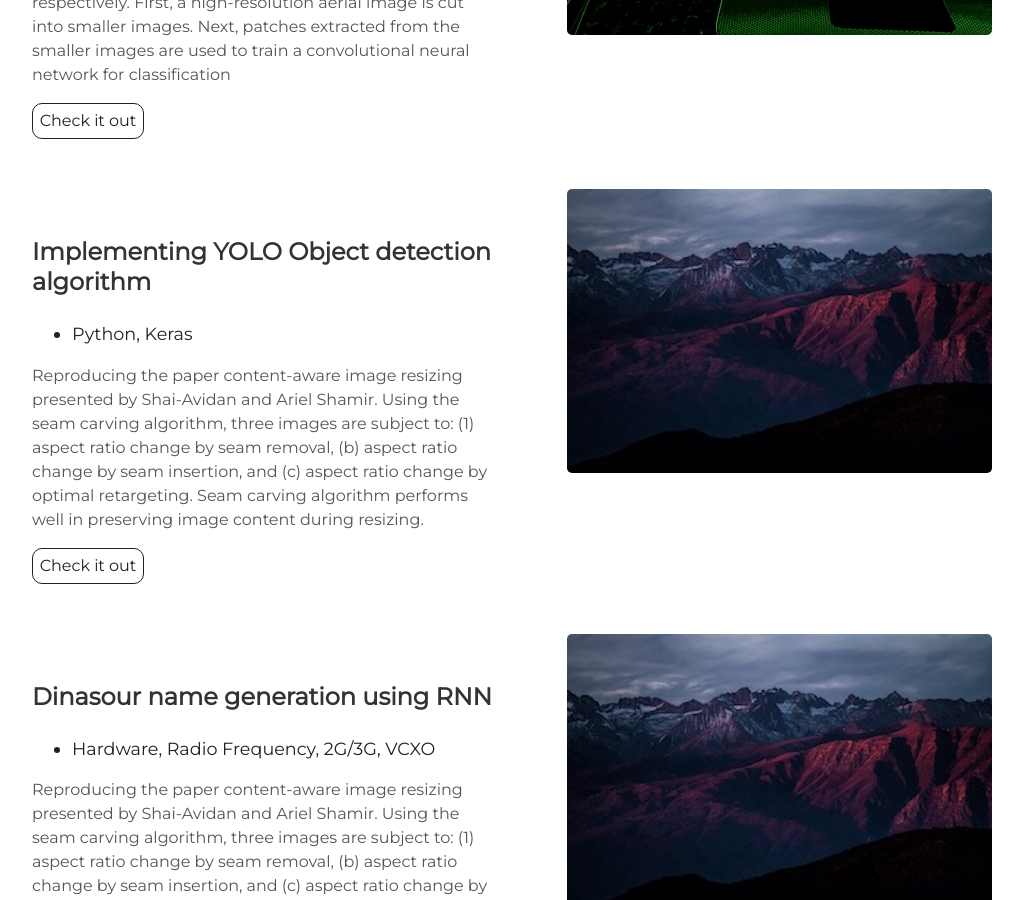
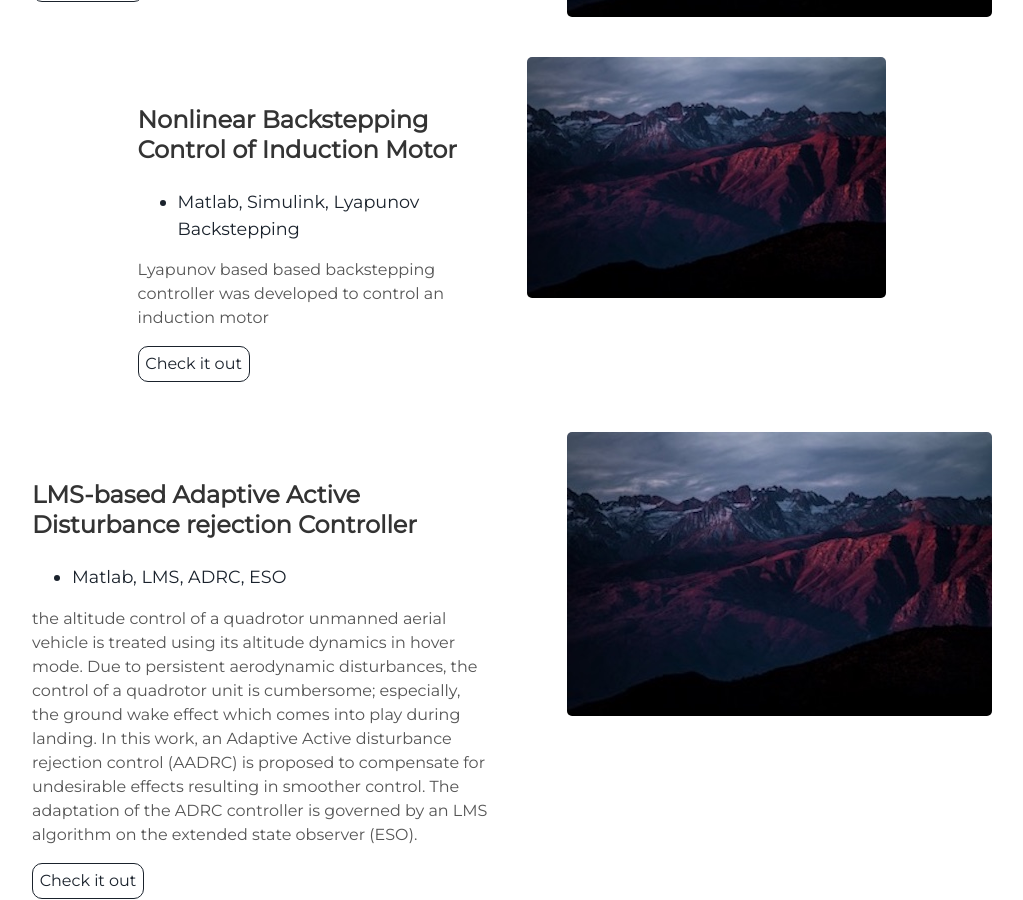
Before and after one commit to kbmajeed/kbmajeed.github.io, a Jekyll site: the page built from index.html, in a window 1280 px wide and 900 px high, scrolled down 7071 px. Shown: the whole window, without its empty margins (128-1151 px from the left). Built offline with Jekyll 4.4.1, drawn with Linux system fonts in a browser that asks for light colours; some of the changed text lies outside the part shown.

Commit message:
Update projects.html

```diff
--- a/_includes/projects.html
+++ b/_includes/projects.html
@@ -1,130 +1,13 @@
-<div class="user-details">
-  <h1> Featured Projects </h1>
-</div>
-<div class="user-projects">
-  <div class="images-right">
-    <img alt="mountains" src="{{ "/assets/img/mountains.jpg" | prepend: site.baseurl }}" />
-  </div>
-  <div class="contents">
-    <h3> Viola Jones Face Detection (with Boosting) </h3>
-    <ul>
-      <li> Python, OpenCV, Numpy </li>
-    </ul>
-    <p>Exposure fusion is a technique that creates a single image with optimal detail from a set of multi-exposed images.
-        As developed by Tom Mertens et al., the proposed algorithm computes relevant quality measures; Contrast, Saturation, and Well-Exposedness.
-These measures are then combined to create a weight map used to blend each of the multi-exposed images to a single image with best exposure.
-</p>
-    <a class="project-link" href="https://github.com/kbmajeed/SeaLionVision">Check it out</a>
-  </div>
-</div>
-
 
 <div class="user-details">
   <h1> Featured Projects </h1>
 </div>
-<div class="user-projects">
-  <div class="images-right">
-    <img alt="mountains" src="{{ "/assets/img/mountains.jpg" | prepend: site.baseurl }}" />
-  </div>
-  <div class="contents">
-    <h3> Optical Flow (Lucas Kanade) Algorithm </h3>
-    <ul>
-      <li> Python, OpenCV, Numpy </li>
-    </ul>
-    <p>Exposure fusion is a technique that creates a single image with optimal detail from a set of multi-exposed images.
-        As developed by Tom Mertens et al., the proposed algorithm computes relevant quality measures; Contrast, Saturation, and Well-Exposedness.
-These measures are then combined to create a weight map used to blend each of the multi-exposed images to a single image with best exposure.
-</p>
-    <a class="project-link" href="https://github.com/kbmajeed/SeaLionVision">Check it out</a>
-  </div>
-</div>
-
-<div class="user-details">
-  <h1> Featured Projects </h1>
-</div>
-<div class="user-projects">
-  <div class="images-right">
-    <img alt="mountains" src="{{ "/assets/img/mountains.jpg" | prepend: site.baseurl }}" />
-  </div>
-  <div class="contents">
-    <h3> Q-learning for Navigation </h3>
-    <ul>
-      <li> Python, Numpy </li>
-    </ul>
-    <p>Exposure fusion is a technique that creates a single image with optimal detail from a set of multi-exposed images.
-        As developed by Tom Mertens et al., the proposed algorithm computes relevant quality measures; Contrast, Saturation, and Well-Exposedness.
-These measures are then combined to create a weight map used to blend each of the multi-exposed images to a single image with best exposure.
-</p>
-    <a class="project-link" href="https://github.com/kbmajeed/SeaLionVision">Check it out</a>
-  </div>
-</div>
-
-<div class="user-details">
-  <h1> Featured Projects </h1>
-</div>
-<div class="user-projects">
-  <div class="images-right">
-    <img alt="mountains" src="{{ "/assets/img/mountains.jpg" | prepend: site.baseurl }}" />
-  </div>
-  <div class="contents">
-    <h3> Object Tracking using Particle Filter </h3>
-    <ul>
-      <li> Python, OpenCV, Numpy </li>
-    </ul>
-    <p>Exposure fusion is a technique that creates a single image with optimal detail from a set of multi-exposed images.
-        As developed by Tom Mertens et al., the proposed algorithm computes relevant quality measures; Contrast, Saturation, and Well-Exposedness.
-These measures are then combined to create a weight map used to blend each of the multi-exposed images to a single image with best exposure.
-</p>
-    <a class="project-link" href="https://github.com/kbmajeed/SeaLionVision">Check it out</a>
-  </div>
-</div>
 
 
-<div class="user-details">
-  <h1> Featured Projects </h1>
-</div>
-<div class="user-projects">
-  <div class="images-right">
-    <img alt="mountains" src="{{ "/assets/img/mountains.jpg" | prepend: site.baseurl }}" />
-  </div>
-  <div class="contents">
-    <h3> Pedestrian Tracking and Detection </h3>
-    <ul>
-      <li> Python, OpenCV, Numpy </li>
-    </ul>
-    <p>Exposure fusion is a technique that creates a single image with optimal detail from a set of multi-exposed images.
-        As developed by Tom Mertens et al., the proposed algorithm computes relevant quality measures; Contrast, Saturation, and Well-Exposedness.
-These measures are then combined to create a weight map used to blend each of the multi-exposed images to a single image with best exposure.
-</p>
-    <a class="project-link" href="https://github.com/kbmajeed/SeaLionVision">Check it out</a>
-  </div>
-</div>
 
 
-<div class="user-details">
-  <h1> Featured Projects </h1>
-</div>
-<div class="user-projects">
-  <div class="images-right">
-    <img alt="mountains" src="{{ "/assets/img/mountains.jpg" | prepend: site.baseurl }}" />
-  </div>
-  <div class="contents">
-    <h3> vStock Market Portfolio Simulator </h3>
-    <ul>
-      <li> Python, Pandas, Numpy, Matplotlib </li>
-    </ul>
-    <p>Exposure fusion is a technique that creates a single image with optimal detail from a set of multi-exposed images.
-        As developed by Tom Mertens et al., the proposed algorithm computes relevant quality measures; Contrast, Saturation, and Well-Exposedness.
-These measures are then combined to create a weight map used to blend each of the multi-exposed images to a single image with best exposure.
-</p>
-    <a class="project-link" href="https://github.com/kbmajeed/SeaLionVision">Check it out</a>
-  </div>
-</div>
 
 
-<div class="user-details">
-  <h1> Featured Projects </h1>
-</div>
 <div class="user-projects">
   <div class="images-right">
     <img alt="mountains" src="{{ "/assets/img/mountains.jpg" | prepend: site.baseurl }}" />
@@ -132,19 +15,17 @@
   <div class="contents">
     <h3> Markerless Augmented Reality </h3>
     <ul>
-      <li> Python, OpenCV, Numpy </li>
+      <li> Python, OpenCV </li>
     </ul>
-    <p>Exposure fusion is a technique that creates a single image with optimal detail from a set of multi-exposed images.
-        As developed by Tom Mertens et al., the proposed algorithm computes relevant quality measures; Contrast, Saturation, and Well-Exposedness.
-These measures are then combined to create a weight map used to blend each of the multi-exposed images to a single image with best exposure.
-</p>
+    <p>Reproducing the paper content-aware image resizing presented by Shai-Avidan and Ariel Shamir.
+      Using the seam carving algorithm, three images are subject to: (1) aspect ratio change by seam removal,
+      (b) aspect ratio change by seam insertion, and (c) aspect ratio change by optimal retargeting.
+      Seam carving algorithm performs well in preserving image content during resizing.</p>
     <a class="project-link" href="https://github.com/kbmajeed/SeaLionVision">Check it out</a>
   </div>
 </div>
 
-<div class="user-details">
-  <h1> Featured Projects </h1>
-</div>
+
 <div class="user-projects">
   <div class="images-right">
     <img alt="mountains" src="{{ "/assets/img/mountains.jpg" | prepend: site.baseurl }}" />
@@ -162,6 +43,127 @@
   </div>
 </div>
 
+
+<div class="user-projects">
+  <div class="images-right">
+    <img alt="mountains" src="{{ "/assets/img/mountains.jpg" | prepend: site.baseurl }}" />
+  </div>
+  <div class="contents">
+    <h3> Object Tracking using Particle Filter </h3>
+    <ul>
+      <li> Python, OpenCV </li>
+    </ul>
+    <p>Reproducing the paper content-aware image resizing presented by Shai-Avidan and Ariel Shamir.
+      Using the seam carving algorithm, three images are subject to: (1) aspect ratio change by seam removal,
+      (b) aspect ratio change by seam insertion, and (c) aspect ratio change by optimal retargeting.
+      Seam carving algorithm performs well in preserving image content during resizing.</p>
+    <a class="project-link" href="https://github.com/kbmajeed/SeaLionVision">Check it out</a>
+  </div>
+</div>
+
+
+<div class="user-projects">
+  <div class="images-right">
+    <img alt="mountains" src="{{ "/assets/img/mountains.jpg" | prepend: site.baseurl }}" />
+  </div>
+  <div class="contents">
+    <h3> Pedestrian Tracking and Detection </h3>
+    <ul>
+      <li> Python, OpenCV </li>
+    </ul>
+    <p>Reproducing the paper content-aware image resizing presented by Shai-Avidan and Ariel Shamir.
+      Using the seam carving algorithm, three images are subject to: (1) aspect ratio change by seam removal,
+      (b) aspect ratio change by seam insertion, and (c) aspect ratio change by optimal retargeting.
+      Seam carving algorithm performs well in preserving image content during resizing.</p>
+    <a class="project-link" href="https://github.com/kbmajeed/SeaLionVision">Check it out</a>
+  </div>
+</div>
+
+
+<div class="user-projects">
+  <div class="images-right">
+    <img alt="mountains" src="{{ "/assets/img/mountains.jpg" | prepend: site.baseurl }}" />
+  </div>
+  <div class="contents">
+    <h3> Bollinger Bands, RSI, MACD Stock Market Indicators </h3>
+    <ul>
+      <li> Python, OpenCV </li>
+    </ul>
+    <p> The objective of this project is to showcase different indicators used in the stock market for trading
+     decisions Bollinger bands %b, Relative Strength Index, and Moving Average Convergence Divergence.</p>
+    <a class="project-link" href="https://github.com/kbmajeed/SeaLionVision">Check it out</a>
+  </div>
+</div>
+
+
+<div class="user-projects">
+  <div class="images-right">
+    <img alt="mountains" src="{{ "/assets/img/mountains.jpg" | prepend: site.baseurl }}" />
+  </div>
+  <div class="contents">
+    <h3> Stock Market Portolio Simulator </h3>
+    <ul>
+      <li> Python, OpenCV </li>
+    </ul>
+    <p> This Portfolio simulator builds the performance of the portolio for a given stock and market data.
+        It receives an "Orders" file containing actions: "BUY", "SELL", Symbol of the stock, Dates, and
+      Starting value. Given these configuration parameters, the simulator builds the portolio returns</p>
+    <a class="project-link" href="https://github.com/kbmajeed/SeaLionVision">Check it out</a>
+  </div>
+</div>
+
+
+<div class="user-projects">
+  <div class="images-right">
+    <img alt="mountains" src="{{ "/assets/img/mountains.jpg" | prepend: site.baseurl }}" />
+  </div>
+  <div class="contents">
+    <h3> Viola Jones Face Detection (with Boosting) </h3>
+    <ul>
+      <li> Python, OpenCV </li>
+    </ul>
+    <p> Face detection was performed as described in the Viola Jones algorithm. It combines the
+    use of Haar features and Boosting. Haar features creates a representation for human faces
+    while Boosting enhances the performance of the learner by concentrating on harder samples.</p>
+    <a class="project-link" href="https://github.com/kbmajeed/SeaLionVision">Check it out</a>
+  </div>
+</div>
+
+
+<div class="user-projects">
+  <div class="images-right">
+    <img alt="mountains" src="{{ "/assets/img/mountains.jpg" | prepend: site.baseurl }}" />
+  </div>
+  <div class="contents">
+    <h3> Optical Flow (Lucas Kanade) Algorithm </h3>
+    <ul>
+      <li> Python, OpenCV </li>
+    </ul>
+    <p> This project performs motion detection using the Lucas Kanade (LK) algorithm which is based on
+      the brightness constancy equation. It is assumed that objects move slowly, however, for fast
+      moving objects, the Heirarchical LK performs better
+    .</p>
+    <a class="project-link" href="https://github.com/kbmajeed/SeaLionVision">Check it out</a>
+  </div>
+</div>
+
+
+<div class="user-projects">
+  <div class="images-right">
+    <img alt="mountains" src="{{ "/assets/img/mountains.jpg" | prepend: site.baseurl }}" />
+  </div>
+  <div class="contents">
+    <h3> Q-Learning for Bot Navigation </h3>
+    <ul>
+      <li> Python </li>
+    </ul>
+    <p>The Model-free reinforcement learning Q-learning algorithm was programmed for navigating
+    a simple maze.</p>
+    <a class="project-link" href="https://github.com/kbmajeed/SeaLionVision">Check it out</a>
+  </div>
+</div>
+
+
 <div class="user-projects">
   <div class="images-right">
     <img alt="mountains" src="{{ "/assets/img/mountains.jpg" | prepend: site.baseurl }}" />
@@ -169,7 +171,7 @@
   <div class="contents">
     <h3> Hyperparameters : Deep Neural Networks </h3>
     <ul>
-      <li> Python, Keras, Numpy </li>
+      <li> Python, Keras, NumPy </li>
     </ul>
     <p> Hyperparameters are very important for optimum performance of Deep learning models.
       These include: number of layers, number of units, dropout, momentum, epochs, batch-size, learning-rate.
@@ -178,6 +180,7 @@
     <a class="project-link" href="https://github.com/kbmajeed/SeaLionVision">Check it out</a>
   </div>
 </div>
+
 
 <div class="user-projects">
   <div class="images-right">
@@ -206,10 +209,25 @@
     <ul>
       <li> Python, Keras </li>
     </ul>
-    <p>Reproducing the paper content-aware image resizing presented by Shai-Avidan and Ariel Shamir.
-      Using the seam carving algorithm, three images are subject to: (1) aspect ratio change by seam removal,
-      (b) aspect ratio change by seam insertion, and (c) aspect ratio change by optimal retargeting.
-      Seam carving algorithm performs well in preserving image content during resizing.</p>
+    <p>This work is based on the implementation of the YOLO (You-only-look-once) algorithm for object detection.</p>
+    <a class="project-link" href="https://github.com/kbmajeed/SeaLionVision">Check it out</a>
+  </div>
+</div>
+
+
+
+<div class="user-projects">
+  <div class="images-right">
+    <img alt="mountains" src="{{ "/assets/img/mountains.jpg" | prepend: site.baseurl }}" />
+  </div>
+  <div class="contents">
+    <h3> Generation Yoruba names using Closed-Loop RNN </h3>
+    <ul>
+      <li> RNN, ML, Sequence-to-Sequency learning, NLP </li>
+    </ul>
+    <p>Reccurent Neural Networks (RNN) are excellent for sequence-to-sequence learning.
+    In this project cool, they are used to generate Yoruba names in a closed-loop fashion
+    with inspiration drawn from Control theory.</p>
     <a class="project-link" href="https://github.com/kbmajeed/SeaLionVision">Check it out</a>
   </div>
 </div>
@@ -222,12 +240,10 @@
   <div class="contents">
     <h3> Dinasour name generation using RNN </h3>
     <ul>
-      <li> Hardware, Radio Frequency, 2G/3G, VCXO </li>
+      <li> RNN, ML, Sequence-to-Sequence leanring, NLP </li>
     </ul>
-    <p>Reproducing the paper content-aware image resizing presented by Shai-Avidan and Ariel Shamir.
-      Using the seam carving algorithm, three images are subject to: (1) aspect ratio change by seam removal,
-      (b) aspect ratio change by seam insertion, and (c) aspect ratio change by optimal retargeting.
-      Seam carving algorithm performs well in preserving image content during resizing.</p>
+    <p>Reccurent Neural Networks (RNN) are excellent for sequence-to-sequence learning.
+    In this project cool, they are used to generate names for Dinosaurs.</p>
     <a class="project-link" href="https://github.com/kbmajeed/SeaLionVision">Check it out</a>
   </div>
 </div>
@@ -240,12 +256,9 @@
   <div class="contents">
     <h3> Nonlinear Backstepping Control of Induction Motor </h3>
     <ul>
-      <li> Matlab, Simulink, Backstepping control </li>
+      <li> Matlab, Simulink, Lyapunov Backstepping </li>
     </ul>
-    <p>Reproducing the paper content-aware image resizing presented by Shai-Avidan and Ariel Shamir.
-      Using the seam carving algorithm, three images are subject to: (1) aspect ratio change by seam removal,
-      (b) aspect ratio change by seam insertion, and (c) aspect ratio change by optimal retargeting.
-      Seam carving algorithm performs well in preserving image content during resizing.</p>
+    <p>Lyapunov based based backstepping controller was developed to control an induction motor</p>
     <a class="project-link" href="https://github.com/kbmajeed/SeaLionVision">Check it out</a>
   </div>
 </div>
@@ -258,12 +271,13 @@
   <div class="contents">
     <h3> LMS-based Adaptive Active Disturbance rejection Controller </h3>
     <ul>
-      <li> LMS, ADRC, ESO </li>
+      <li> Matlab, LMS, ADRC, ESO </li>
     </ul>
-    <p>Reproducing the paper content-aware image resizing presented by Shai-Avidan and Ariel Shamir.
-      Using the seam carving algorithm, three images are subject to: (1) aspect ratio change by seam removal,
-      (b) aspect ratio change by seam insertion, and (c) aspect ratio change by optimal retargeting.
-      Seam carving algorithm performs well in preserving image content during resizing.</p>
+    <p>the altitude control of a quadrotor unmanned aerial vehicle is treated using its altitude dynamics in hover mode.
+    Due to persistent aerodynamic disturbances, the control of a quadrotor unit is cumbersome; especially, the ground wake
+     effect which comes into play during landing. In this work, an Adaptive Active disturbance rejection control (AADRC)
+      is proposed to compensate for undesirable effects resulting in smoother control. The adaptation of the ADRC controller
+       is governed by an LMS algorithm on the extended state observer (ESO).</p>
     <a class="project-link" href="https://github.com/kbmajeed/SeaLionVision">Check it out</a>
   </div>
 </div>
@@ -276,12 +290,14 @@
   <div class="contents">
     <h3> Tracking Endangered Rhinoceros with an Unmanned Drone </h3>
     <ul>
-      <li> Extended Kalman Filter, Backstepping & PD Control </li>
+      <li> Matlab, Extended Kalman Filter, Backstepping & PD Control </li>
     </ul>
-    <p>Reproducing the paper content-aware image resizing presented by Shai-Avidan and Ariel Shamir.
-      Using the seam carving algorithm, three images are subject to: (1) aspect ratio change by seam removal,
-      (b) aspect ratio change by seam insertion, and (c) aspect ratio change by optimal retargeting.
-      Seam carving algorithm performs well in preserving image content during resizing.</p>
+    <p> Backstepping and Proportional-Derivative (PD) methods was used for the control of a quadrotor
+    unit and subsequently proposed for autonomous tracking of an endangered species; the ’Northern white rhino’. Extended Kalman
+    Filter (EKF) estimation was applied for the localization of the rhino in a virtual wildlife reserve using a single collar sensor on
+    the animal while a case of partial sensing was presented for energy saving considerations. The localization system sends the
+    rhino’s position trajectories to the quadrotor control system for tracking. This system has the potential to aid rangers, enhance
+    surveillance, deter poachers and consequently help preserve endangered wildlife.</p>
     <a class="project-link" href="https://github.com/kbmajeed/SeaLionVision">Check it out</a>
   </div>
 </div>
@@ -296,10 +312,10 @@
     <ul>
       <li> Python, OpenCV </li>
     </ul>
-    <p>Reproducing the paper content-aware image resizing presented by Shai-Avidan and Ariel Shamir.
-      Using the seam carving algorithm, three images are subject to: (1) aspect ratio change by seam removal,
-      (b) aspect ratio change by seam insertion, and (c) aspect ratio change by optimal retargeting.
-      Seam carving algorithm performs well in preserving image content during resizing.</p>
+    <p>A HDR image is made by smartly combining multiple photographs of a scene at different exposures.
+    It involves three main steps: Calibration, Radiance Map, and Tone Mapping. The Camera response curve
+    is calculated in the first step, followed by a the computation of radiance map. Finally, correction
+     of the color tones in the image is performed. </p>
     <a class="project-link" href="https://github.com/kbmajeed/SeaLionVision">Check it out</a>
   </div>
 </div>
@@ -312,12 +328,11 @@
   <div class="contents">
     <h3> Video Textures </h3>
     <ul>
-      <li> Python, OpenCV </li>
+      <li> Python, NumPy </li>
     </ul>
-    <p>Reproducing the paper content-aware image resizing presented by Shai-Avidan and Ariel Shamir.
-      Using the seam carving algorithm, three images are subject to: (1) aspect ratio change by seam removal,
-      (b) aspect ratio change by seam insertion, and (c) aspect ratio change by optimal retargeting.
-      Seam carving algorithm performs well in preserving image content during resizing.</p>
+    <p>Video textures are created through 3 steps. First is computing a similarity metric.
+    Second is to compute the transition difference. Third involves finding and synthesizing
+    recurrent loops</p>
     <a class="project-link" href="https://github.com/kbmajeed/SeaLionVision">Check it out</a>
   </div>
 </div>
@@ -328,14 +343,13 @@
     <img alt="mountains" src="{{ "/assets/img/mountains.jpg" | prepend: site.baseurl }}" />
   </div>
   <div class="contents">
-    <h3> Panorams </h3>
+    <h3> Panoramas </h3>
     <ul>
       <li> Python, OpenCV </li>
     </ul>
-    <p>Reproducing the paper content-aware image resizing presented by Shai-Avidan and Ariel Shamir.
-      Using the seam carving algorithm, three images are subject to: (1) aspect ratio change by seam removal,
-      (b) aspect ratio change by seam insertion, and (c) aspect ratio change by optimal retargeting.
-      Seam carving algorithm performs well in preserving image content during resizing.</p>
+    <p> Using ORB feature detector, matched source and destination keypoints are used to calculate the
+    homography transform between input images. The homography is then used to warp the images, which
+    are finally blended together</p>
     <a class="project-link" href="https://github.com/kbmajeed/SeaLionVision">Check it out</a>
   </div>
 </div>
@@ -348,12 +362,11 @@
   <div class="contents">
     <h3> Image Blending using Gaussian Pyramids </h3>
     <ul>
-      <li> Python, Numpy, Scipy, OpenCV </li>
+      <li> Python, NumPy, Scipy, OpenCV </li>
     </ul>
-    <p>Reproducing the paper content-aware image resizing presented by Shai-Avidan and Ariel Shamir.
-      Using the seam carving algorithm, three images are subject to: (1) aspect ratio change by seam removal,
-      (b) aspect ratio change by seam insertion, and (c) aspect ratio change by optimal retargeting.
-      Seam carving algorithm performs well in preserving image content during resizing.</p>
+    <p>Implementing the paper "A multiresolution spline with application to image mosaics".
+      A cool framework was developed to blend images using a predefined mask. This can
+      be used for interesting image editing such as face swaps</p>
     <a class="project-link" href="https://github.com/kbmajeed/SeaLionVision">Check it out</a>
   </div>
 </div>
@@ -366,7 +379,7 @@
   <div class="contents">
     <h3> Seam Carving for Content-Aware Image Resizing </h3>
     <ul>
-      <li> Python, OpenCV, Numpy, Dynamic Programming </li>
+      <li> Python, OpenCV, NumPy, Dynamic Programming </li>
     </ul>
     <p>Reproducing the paper content-aware image resizing presented by Shai-Avidan and Ariel Shamir.
       Using the seam carving algorithm, three images are subject to: (1) aspect ratio change by seam removal,
@@ -375,6 +388,7 @@
     <a class="project-link" href="https://github.com/kbmajeed/SeaLionVision">Check it out</a>
   </div>
 </div>
+
 
 <div class="user-projects">
   <div class="images-right">
@@ -393,6 +407,7 @@
   </div>
 </div>
 
+
 <div class="user-projects">
   <div class="images-right">
     <img alt="mountains" src="{{ "/assets/img/mountains.jpg" | prepend: site.baseurl }}" />
@@ -406,6 +421,7 @@
     <a class="project-link" href="https://github.com/kbmajeed/SeaLionVision">Check it out</a>
   </div>
 </div>
+
 
 <div class="user-projects">
   <div class="images-right">
@@ -421,6 +437,7 @@
     <a class="project-link" href="https://youtu.be/rknVlYxYKeY">Check it out</a>
   </div>
 </div>
+
 
 <div class="user-projects">
   <div class="images-right">
@@ -438,6 +455,7 @@
   </div>
 </div>
 
+
 <div class="user-projects">
   <div class="images-right">
     <img alt="mountains" src="{{ "/assets/img/mountains.jpg" | prepend: site.baseurl }}" />
```
